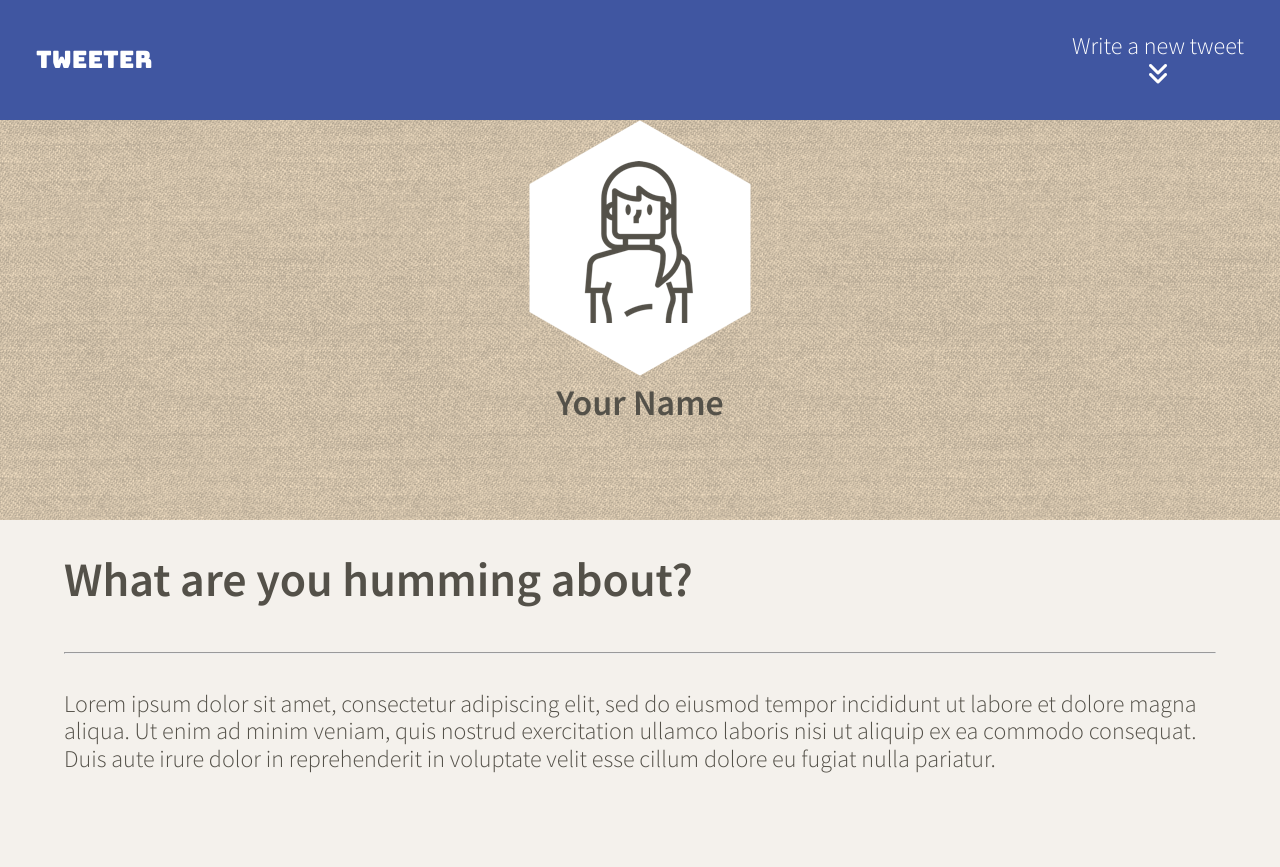
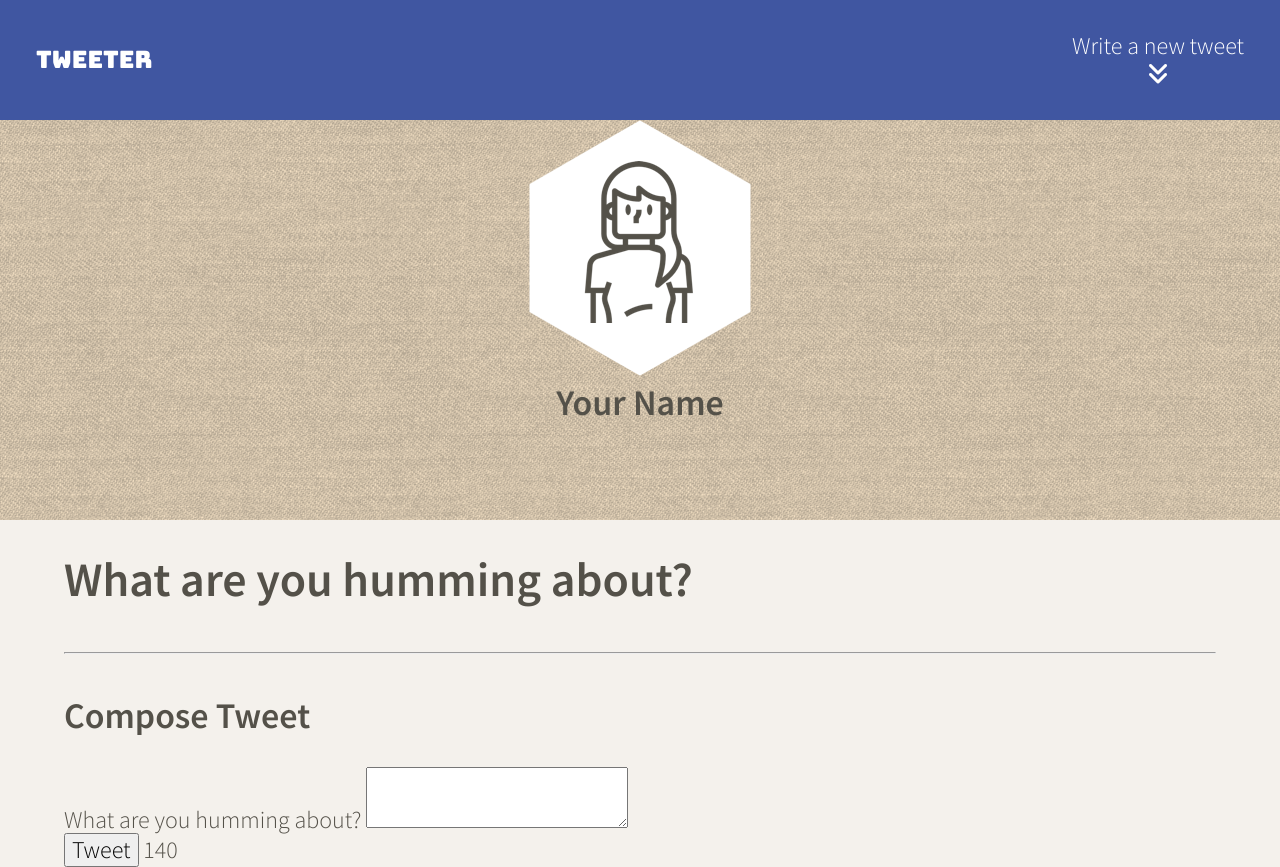
Before and after one commit to aarij-anwer/tweeter, a website: page public/index.html in a window 1280 px wide. Before the commit the page ends 800 px from the top, so only its background shows below. Drawn offline with nearby package versions, Linux system fonts and the light colour scheme.

Commit message:
add Compose Tweet form and method/action

```diff
--- a/public/index.html
+++ b/public/index.html
@@ -54,8 +54,17 @@
     <main class="container">
       <h1>What are you humming about?</h1>
       <div><hr/></div>
-      <p>Lorem ipsum dolor sit amet, consectetur adipiscing elit, sed do eiusmod tempor incididunt ut labore et dolore magna aliqua. Ut enim ad minim veniam, quis nostrud exercitation ullamco laboris nisi ut aliquip ex ea commodo consequat. Duis aute irure dolor in reprehenderit in voluptate velit esse cillum dolore eu fugiat nulla pariatur.
-      </p>
+      <section class="new-tweet">
+      <h2>Compose Tweet</h2>
+        <form action="/tweets" method="post">
+          <label for="tweet-text">What are you humming about?</label>
+          <textarea name="text" id="tweet-text"></textarea>
+          <div>
+            <button type="submit">Tweet</button>
+            <output name="counter" class="counter" for="tweet-text">140</output>
+          </div>
+        </form>
+      </section>
     </main>
   </body>
 </html>
--- a/server/data-files/initial-tweets.json
+++ b/server/data-files/initial-tweets.json
@@ -8,7 +8,7 @@
     "content": {
       "text": "If I have seen further it is by standing on the shoulders of giants"
     },
-    "created_at": 1672287315914
+    "created_at": 1672498507049
   },
   {
     "user": {
@@ -19,6 +19,6 @@
     "content": {
       "text": "Je pense , donc je suis"
     },
-    "created_at": 1672373715914
+    "created_at": 1672584907049
   }
 ]
--- a/server/routes/tweets.js
+++ b/server/routes/tweets.js
@@ -39,6 +39,8 @@ module.exports = function(DataHelpers) {
         res.status(201).send();
       }
     });
+
+    res.redirect("/tweets");
   });
 
   return tweetsRoutes;
```
